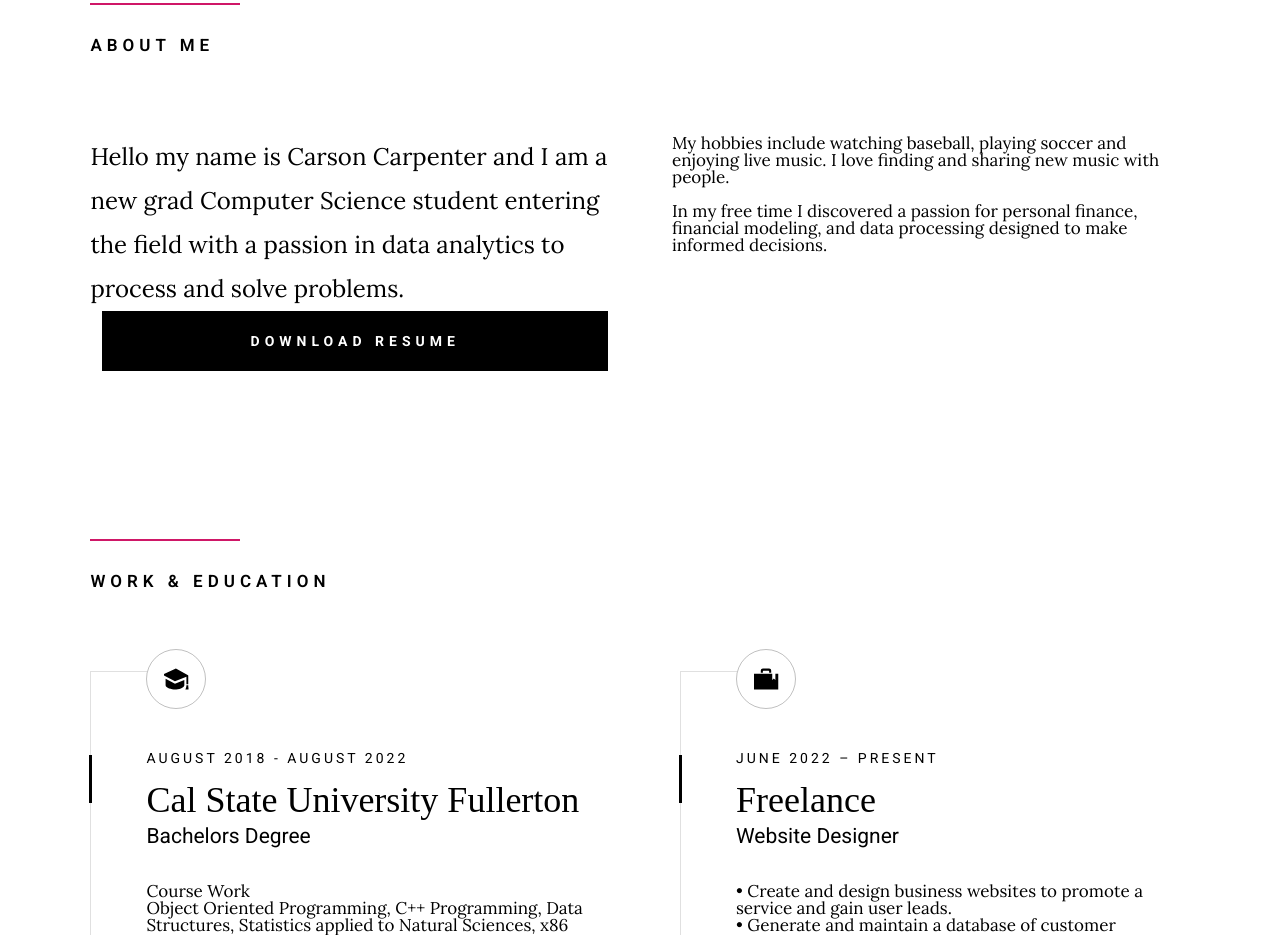
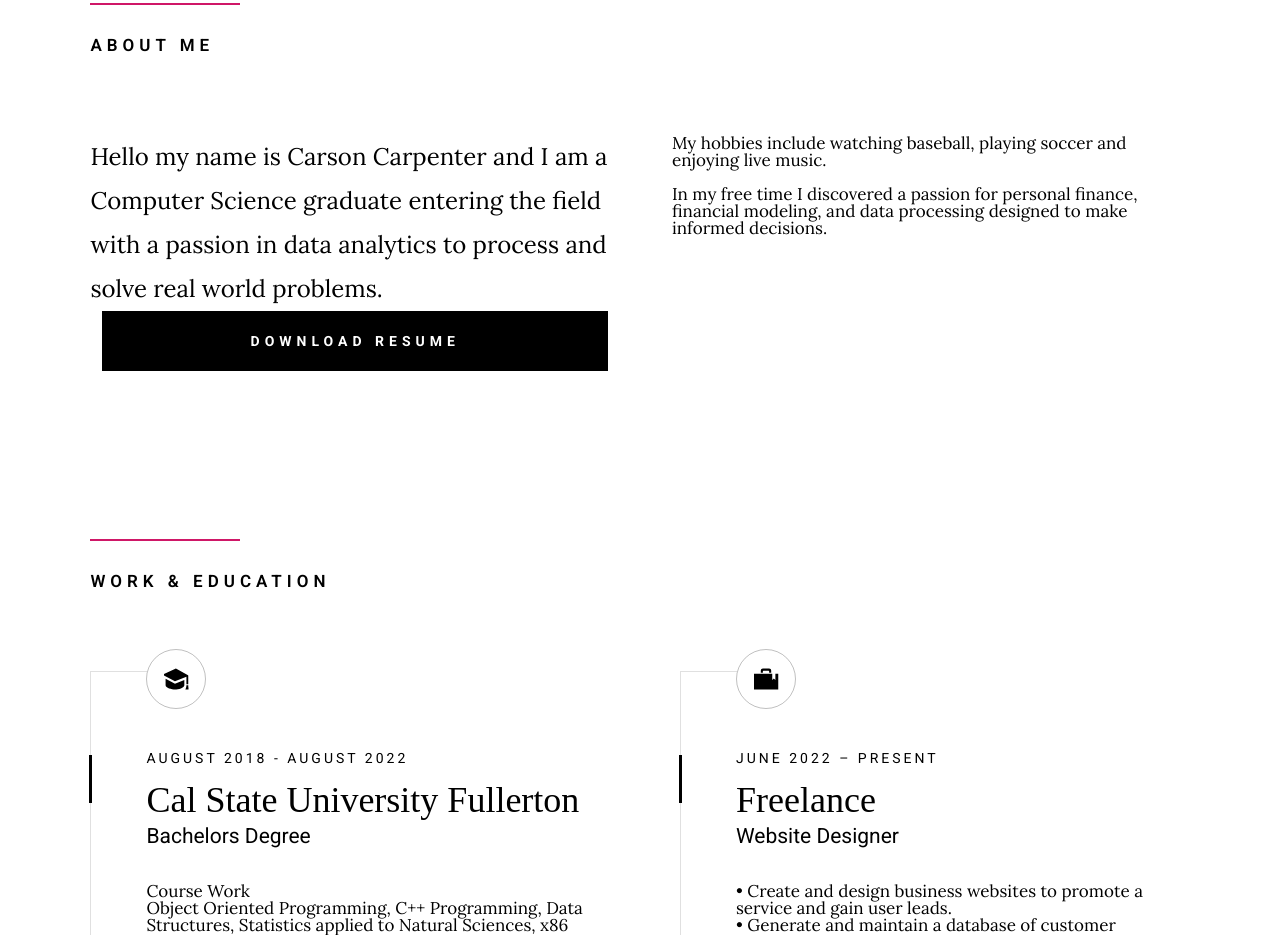
Before and after one commit to carsoncarpenter7/carsoncarpenter7.github.io, a website built with Vite: page index.html in a window 1280 px wide. Shown: the part 989-1924 px from the top of the page. Built offline with nearby package versions, Linux system fonts and the light colour scheme; files whose address does not match are found by name; a web font is replaced by a local one.

Commit message:
Updated index.html

```diff
--- a/index.html
+++ b/index.html
@@ -112,12 +112,11 @@
             <div class="row about-me__content" data-aos="fade-up">
                 <div class="column large-full about-me__text">
                     <p class="lead">
-                    Hello my name is Carson Carpenter and I am a new grad Computer Science student entering the field with a passion in data analytics to process and solve problems.
+                    Hello my name is Carson Carpenter and I am a Computer Science graduate entering the field with a passion in data analytics to process and solve real world problems.
                     </p>
 
                     <p>
                     My hobbies include watching baseball, playing soccer and enjoying live music.
-                    I love finding and sharing new music with people.
                     <br> <br/>In my free time I discovered a passion for personal finance, financial modeling, and data processing designed to make informed decisions.
                     </p>
                 </div>
```
